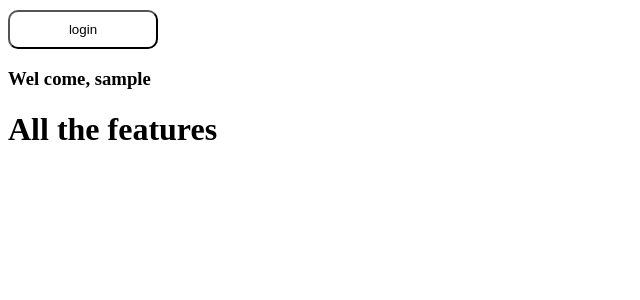
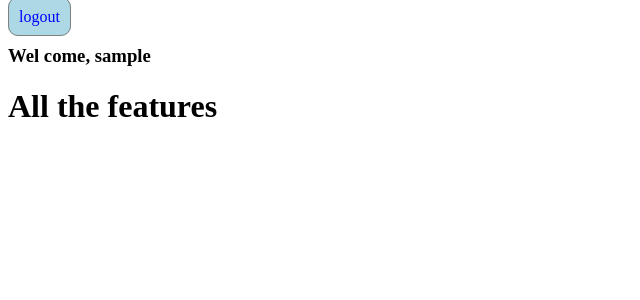
Before and after one commit to rajibjonchhen/python_mysite, a Django app: page / in a window 1280 px wide. Shown: the top 300 px of the page, without its empty margins (0-640 px from the left). Run offline with Django 4.2, Linux system fonts and the light colour scheme; the visitor is signed in with stand-in values (Sample User, id 1); data that the repository does not hold is empty.

Commit message:
logout user added

```diff
--- a/myApp/urls.py
+++ b/myApp/urls.py
@@ -10,5 +10,6 @@ urlpatterns = [
     path('another', views.myAnotherRoute, name='another'),
     path('home', views.home, name='home'),
     path('register', views.register, name='register'),
-    path('login', views.login, name='login')
+    path('login', views.login, name='login'),
+    path('logout', views.logout, name='logout')
 ]
--- a/myApp/views.py
+++ b/myApp/views.py
@@ -16,6 +16,9 @@ def home(request):
     features = Feature.objects.all()
     return render(request, 'home.html', {'features': features})
 
+def logout(request):
+    auth.logout(request)
+    return redirect("login")
 
 def myAnotherRoute(request):
     return HttpResponse("Hello, world. You're welcome at my another route. :-")
--- a/static/style.css
+++ b/static/style.css
@@ -45,6 +45,23 @@ input[type="submit"]{
     color:darkblue;
 }
 
+.log-btn{
+    color:blue;
+    background-color: lightblue;
+    padding:10px;
+    text-decoration: none;
+    border-radius: 10px;
+    margin: 10px auto;
+    border-bottom: 10px;
+    border: 1px solid;
+    border-color: gray;
+}
+
+.log-btn:hover{
+    background-color: skyblue;
+    border-color: lightgray;
+}
+
 .card-btn{
     width: 150px;
     background-color: transparent;
--- a/templates/Home.html
+++ b/templates/Home.html
@@ -2,9 +2,17 @@
 <link rel="stylesheet" href="{% static 'style.css' %}"/>
 <script src="{% static 'script.js' %}">
 </script>
-<form action="login">
-    <button type="submit" class="card-btn">login</button>
-</form>
+
+    {% if user.is_authenticated %}
+    <a href="/logout" class="log-btn" >
+        logout
+    </a>
+    {% else %}
+    <a href="/login" class="log-btn">
+    login
+    </a>
+        {% endif %}
+
 <div>
     {% if user.is_authenticated %}
     <h3>Wel come, {{user.username}}</h3>
```
